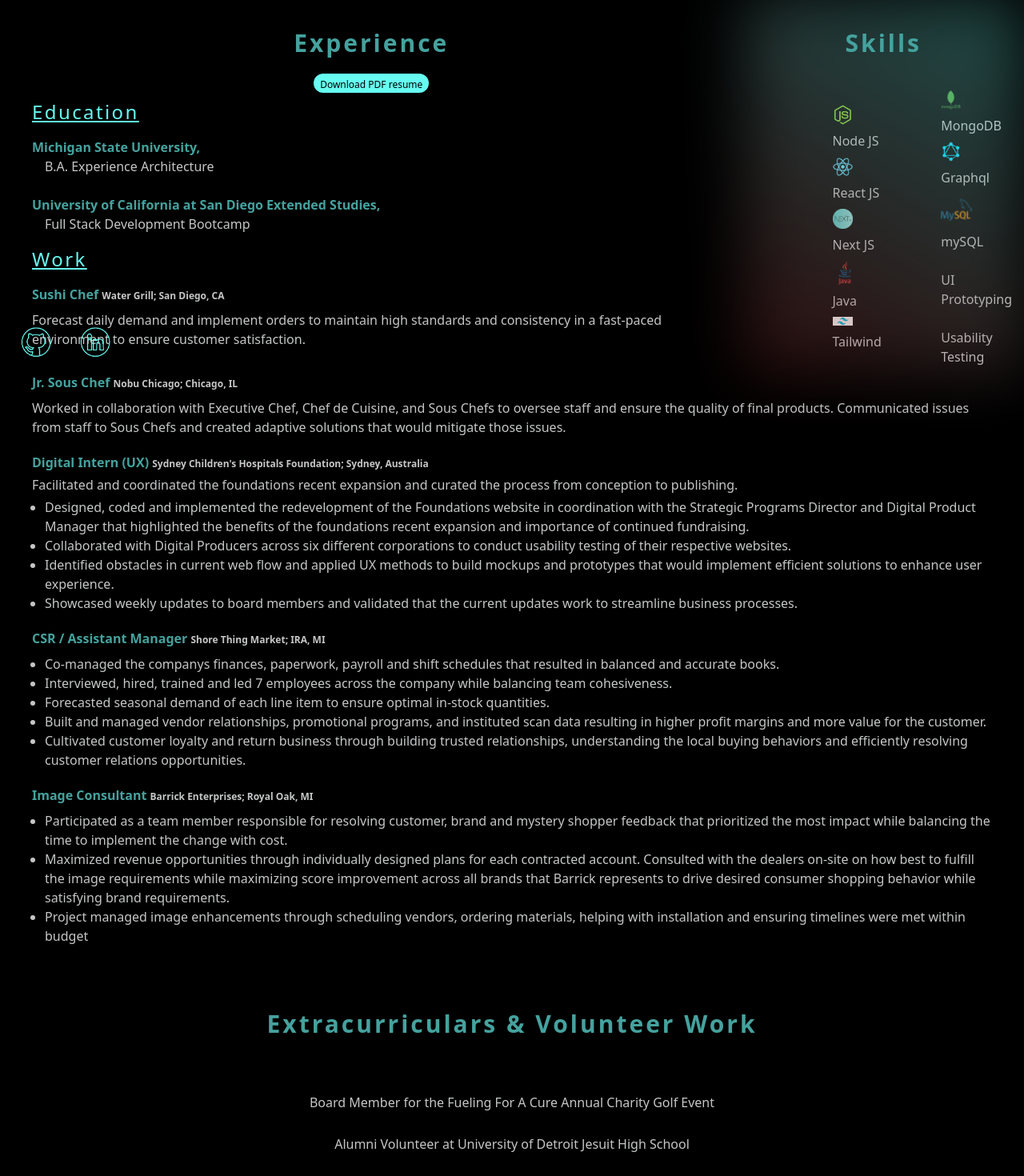
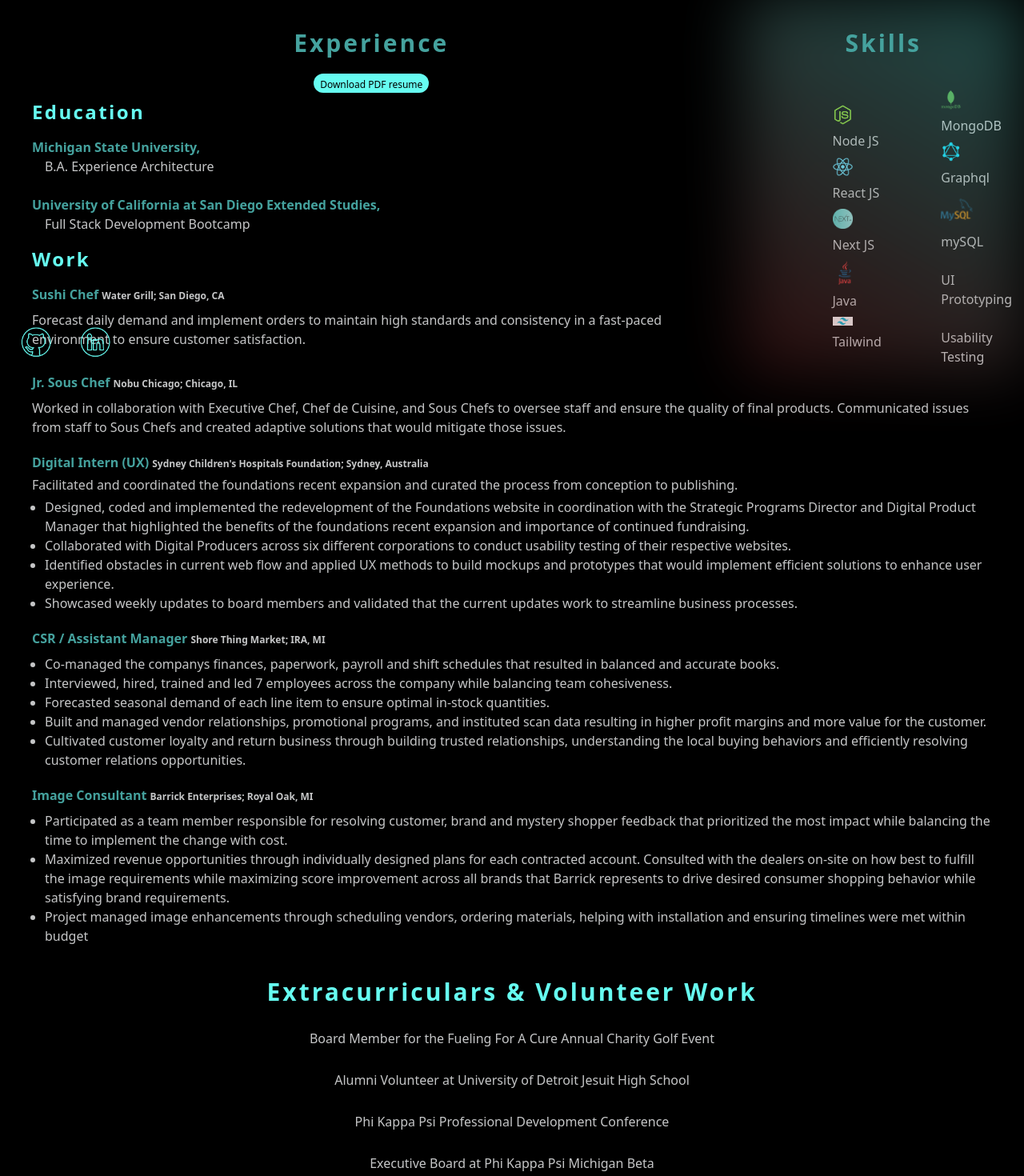
Before and after one commit to wrightw404/Portfolio, a Next.js app: page /about in a window 1280 px wide. Shown: the part 340-1810 px from the top of the page at 80% size. Built offline with nearby package versions, Linux system fonts and the light colour scheme.

Commit message:
small updates to about page

```diff
--- a/pages/about.js
+++ b/pages/about.js
@@ -27,12 +27,12 @@ export default function About() {
             </div>
 
             <section className="text-electric-blue px-10">
-            <h4 className="tracking-widest font-bolder underline text-2xl">Education</h4>
+            <h4 className="tracking-widest font-bold text-2xl">Education</h4>
             <ol className="text-cool-grey py-1">
                 <li className="py-3"><p className="font-bold"> <a className="text-dark-blue">Michigan State University,</a></p><a className="hover:text-electric-blue hover:font-bold hover:underline pl-4" target={"_blank"} href='https://xa.cal.msu.edu/'>B.A. Experience Architecture</a></li>
                 <li className="py-3"><p className="font-bold"> <a className="text-dark-blue">University of California at San Diego Extended Studies,</a></p><a className="hover:text-electric-blue hover:font-bold hover:underline pl-4" target={"_blank"} href='https://bootcamp.extension.ucsd.edu/coding/'>Full Stack Development Bootcamp</a></li>
             </ol>
-            <h4 className="tracking-widest font-bolder underline py-1 pt-0 text-2xl">Work</h4>
+            <h4 className="tracking-widest font-bold py-1 pt-0 text-2xl">Work</h4>
             <ol className="text-cool-grey">
               <h3 className="font-bold pt-3 text-dark-blue">Sushi Chef <a className="text-cool-grey text-xs">Water Grill; San Diego, CA</a> </h3>
               <p className="py-2">Forecast daily demand and implement orders to maintain high standards and consistency in a fast-paced environment to ensure customer satisfaction.</p>
@@ -101,9 +101,9 @@ export default function About() {
           </ol>
 
           </section>
-          <section className="bg-black bg-cover bg-center h-full min-h-screen">
-            <div className="text-center text-3xl text-dark-blue py-10">
-              <h4 className="pt-10 font-bold tracking-widest">Extracurriculars & Volunteer Work</h4>
+          <section className="bg-black bg-cover bg-center">
+            <div className="text-center text-3xl text-dark-blue py-0">
+              <h4 className="pt-10 font-bold tracking-widest text-electric-blue">Extracurriculars & Volunteer Work</h4>
             </div>
             <div className="text-center text-cool-grey">
               <ul>
```
